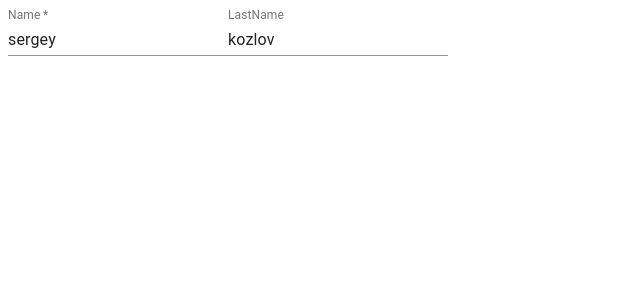
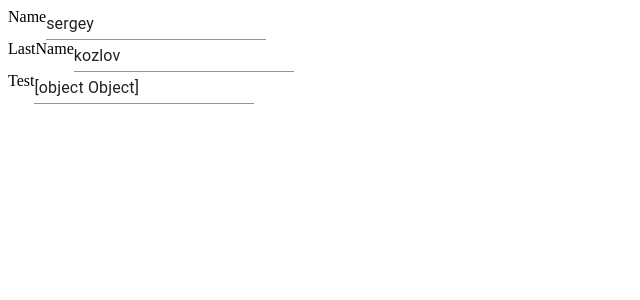
Before and after one commit to SergeyWebDeveloper/form-cbgr, a React (Create React App) app: page / in a window 1280 px wide. Shown: the top 300 px of the page, without its empty margins (0-640 px from the left). Built offline with nearby package versions, Linux system fonts and the light colour scheme.

Commit message:
добавил немного доп пропсов

```diff
--- a/src/App.tsx
+++ b/src/App.tsx
@@ -3,6 +3,7 @@ import Input from "./ui/components/Input";
 import { changeField } from "./core/features/formSlice";
 import { useDispatch, useSelector } from "react-redux";
 import get from "lodash/get";
+import { IComponentBaseProps } from "./ui/interfaces/components";
 
 const idContext = React.createContext<any>(null);
 
@@ -12,7 +13,7 @@ const Form = ({ children, id }: any) => {
   return <Provider value={{ id }}>{children(value)}</Provider>;
 };
 
-const Field = ({ component: Component, ...rest }: any) => {
+const Field = ({ component: Component, ...rest }: IComponentBaseProps<any>) => {
   const ctx = useContext(idContext);
   const valueComponent = useSelector(state => {
     return get(state, `form.${ctx.id}.values.${rest.name}`);
@@ -22,12 +23,10 @@ const Field = ({ component: Component, ...rest }: any) => {
     dispatch(changeField({ ...value, id: ctx.id }));
   };
   return (
-    <Component
-      {...rest}
-      initialValue={rest.value}
-      onChange={handleChange}
-      value={valueComponent}
-    />
+    <div>
+      <label htmlFor={rest.name}>{rest.label}</label>
+      <Component {...rest} onChange={handleChange} value={valueComponent} />
+    </div>
   );
 };
 
@@ -44,6 +43,7 @@ const App: React.FC = () => {
                 disabled={false}
                 required={true}
                 label={"Name"}
+                value={"111111"}
               />
               <Field
                 component={Input}
@@ -52,6 +52,7 @@ const App: React.FC = () => {
                 required={false}
                 label={"LastName"}
               />
+              <Field component={Input} name={"test"} label={"Test"} />
             </>
           );
         }}
--- a/src/core/features/formSlice.ts
+++ b/src/core/features/formSlice.ts
@@ -7,7 +7,10 @@ const form = createSlice({
     test: {
       values: {
         name: "sergey",
-        lastName: "kozlov"
+        lastName: "kozlov",
+        test: {
+          prop: '111'
+        }
       }
     }
   },
--- a/src/ui/components/Input.tsx
+++ b/src/ui/components/Input.tsx
@@ -1,7 +1,16 @@
 import React, { ChangeEvent } from "react";
 import TextField from "@material-ui/core/TextField";
+import { IComponentBaseProps } from "../interfaces/components";
 
-const Input = ({ disabled, value, required, label, onChange, name }: any) => {
+const Input = ({
+  disabled,
+  value,
+  required,
+  placeholder,
+  onChange,
+  name,
+  formatValue
+}: Required<IComponentBaseProps<string>>) => {
   const handleChange = (e: ChangeEvent<HTMLInputElement>) => {
     const data = {
       name,
@@ -9,15 +18,21 @@ const Input = ({ disabled, value, required, label, onChange, name }: any) => {
     };
     onChange(data);
   };
+  const formatValueComponent = formatValue ? formatValue(value) : value;
   return (
     <TextField
       disabled={disabled}
-      value={value}
+      id={name}
+      value={formatValueComponent}
       required={required}
-      label={label}
       onChange={handleChange}
+      placeholder={placeholder}
     />
   );
 };
 
+Input.defaultProps = {
+  value: ""
+};
+
 export default Input;
```
Also changed, not shown: src/ui/interfaces/components.ts (+16 -4 lines).
